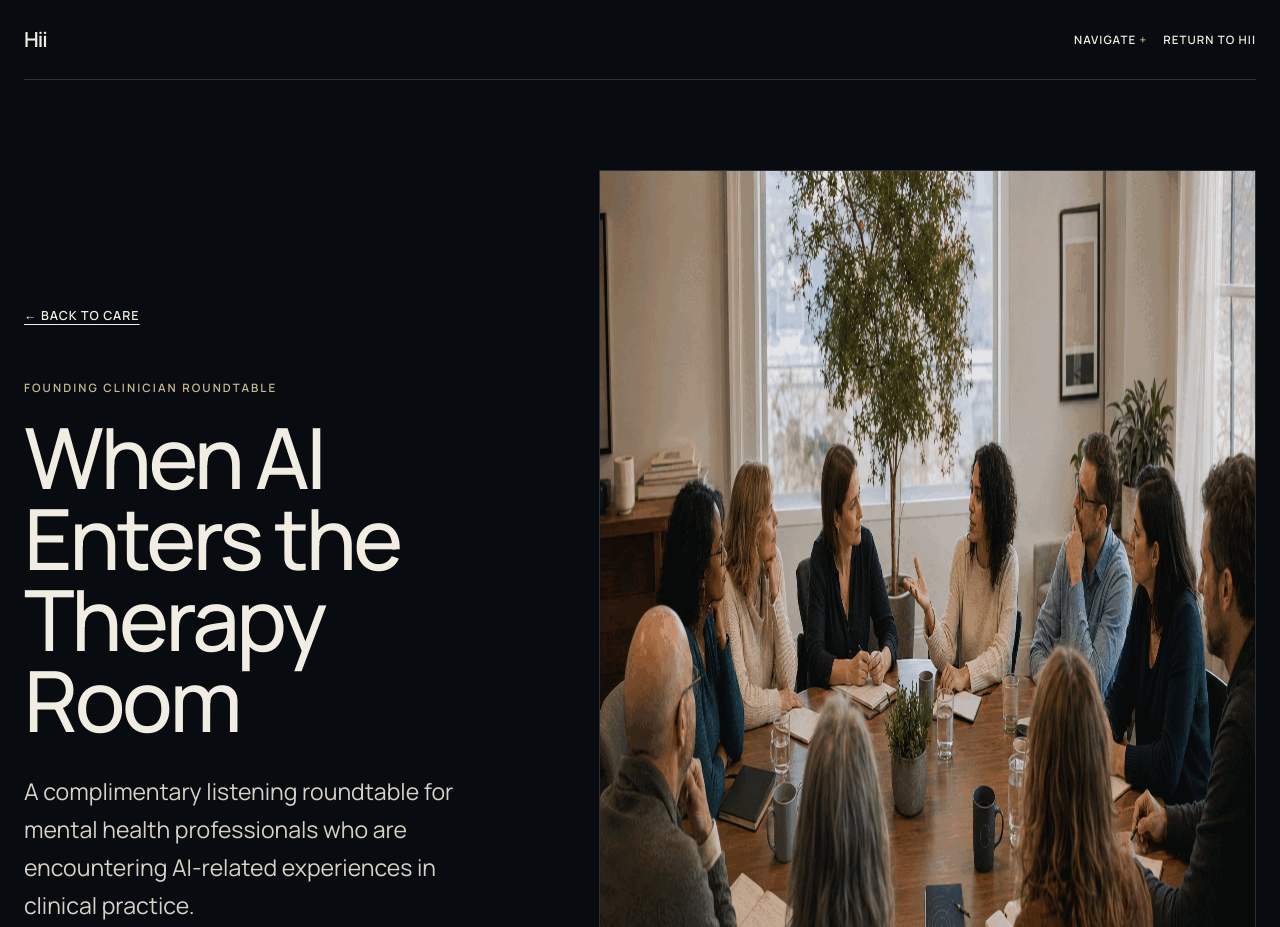
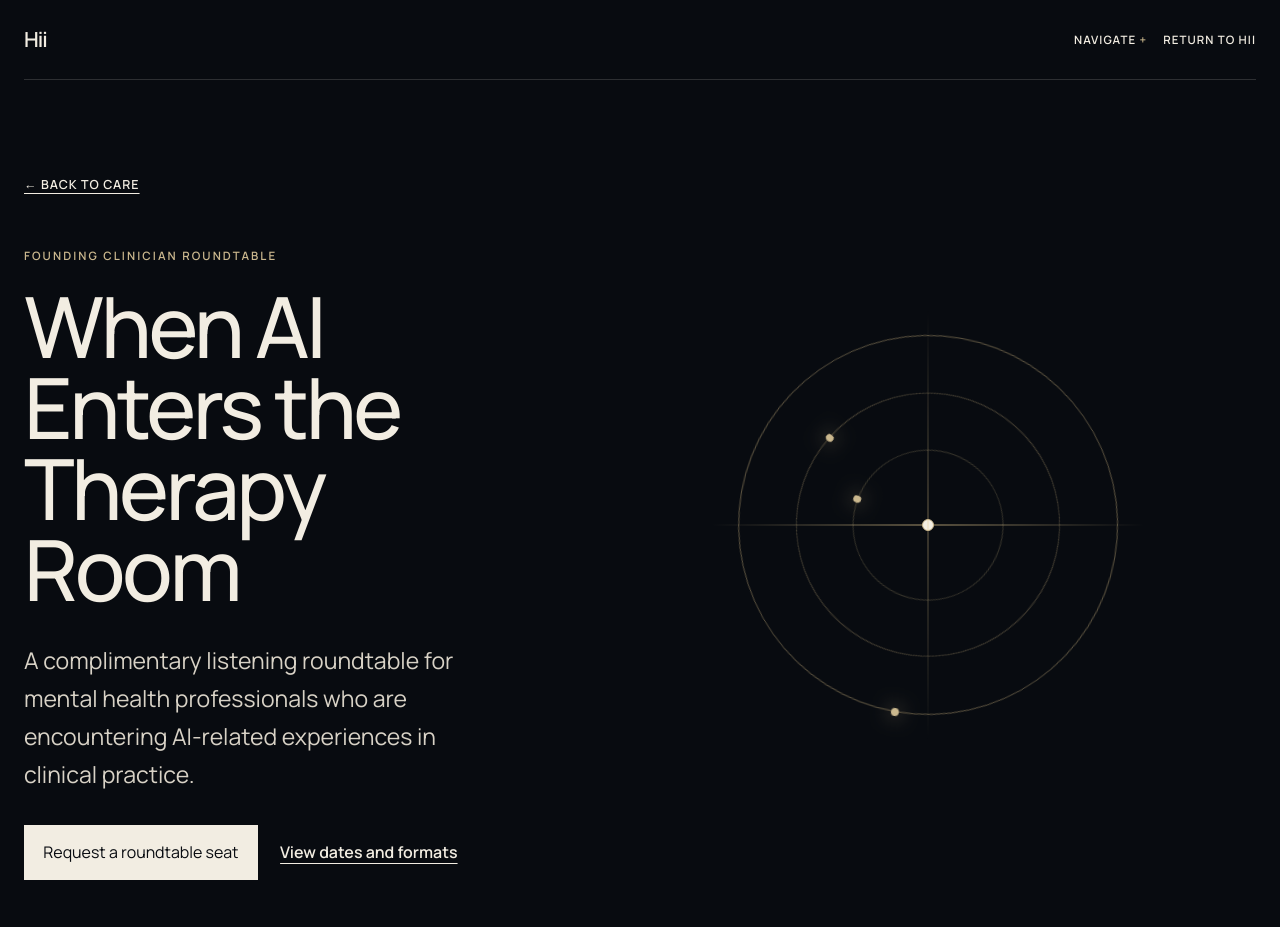
Before and after one commit to Staceymoe/Hii-website, an Eleventy site: page src/mental-health/roundtable/index.njk in a window 1280 px wide. Shown: the top 927 px of the page. Built offline with nearby package versions, Linux system fonts and the light colour scheme; Eleventy itself is replaced by a stand-in of ours; files that its build step writes are made by us from their sources; files whose address does not match are found by name.

Commit message:
Fix blurry clinician roundtable hero visual

```diff
--- a/src/mental-health/roundtable/index.njk
+++ b/src/mental-health/roundtable/index.njk
@@ -17,10 +17,12 @@ permalink: /mental-health/roundtable/index.html
         <a class="text-link" href="#sessions">View dates and formats</a>
       </div>
     </div>
-    <figure class="roundtable-hero-visual">
-      <img src="/assets/media/care/clinician-roundtable-reference.png" width="1672" height="941" alt="Clinicians seated around a warm wooden table in conversation.">
-      <figcaption>A space for careful listening, shared language, and real clinical questions.</figcaption>
-    </figure>
+    <div class="care-conversation-signal care-hero-signal" aria-hidden="true">
+      <span class="care-conversation-ring care-conversation-ring--outer"></span>
+      <span class="care-conversation-ring care-conversation-ring--middle"></span>
+      <span class="care-conversation-ring care-conversation-ring--inner"></span>
+      <span class="care-conversation-core"></span>
+    </div>
   </header>
 
   <section class="roundtable-purpose">
```
